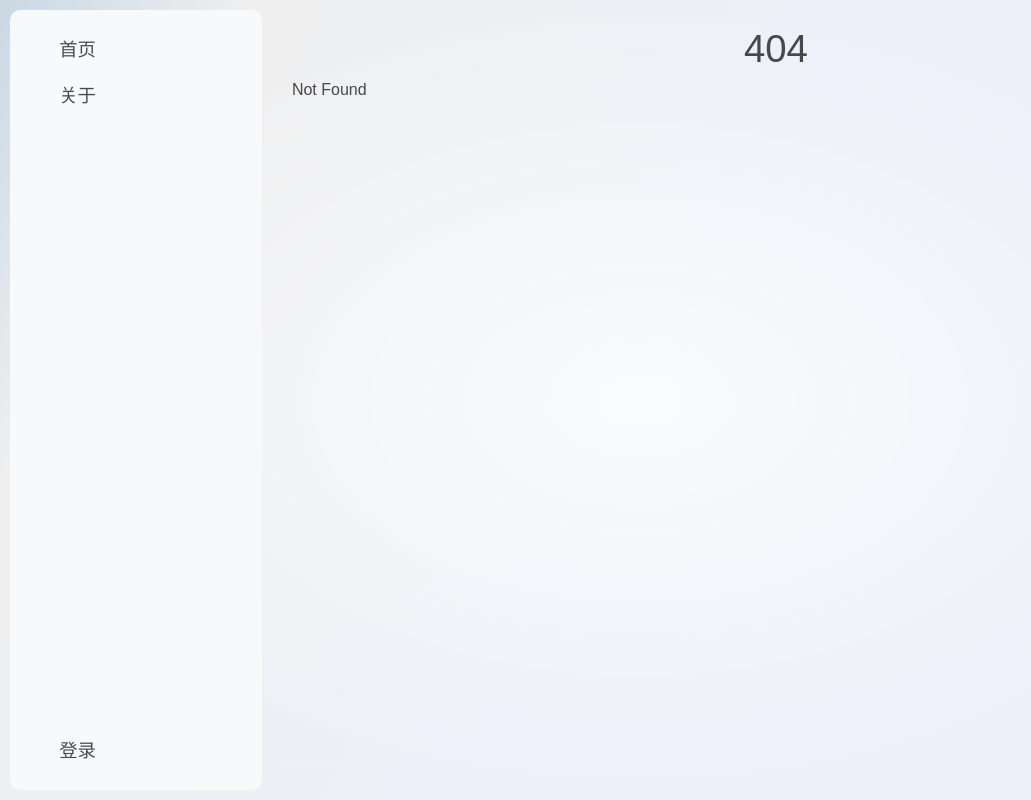
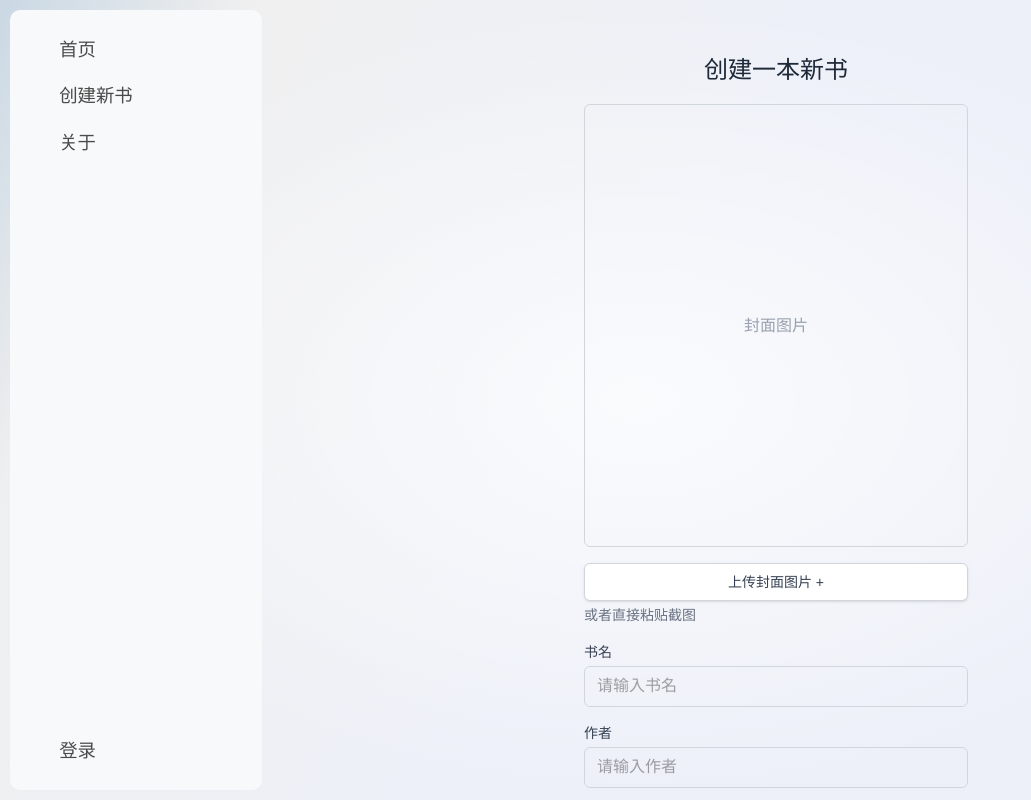
Before and after one commit to nostrbook/nostrbook, a SvelteKit app: page /createbook in a window 1280 px wide. Before the commit this address had no page. Shown: the whole page, without its empty margins (0-1031 px from the left). Built offline with nearby package versions, Linux system fonts and the light colour scheme.

Commit message:
增加了创建页面

```diff
--- a/src/lib/SideMenu.svelte
+++ b/src/lib/SideMenu.svelte
@@ -19,6 +19,7 @@
 
     const menuItems = [
         { text: '首页', link: '/' },
+        { text: '创建新书', link: '/createbook' },
         { text: '关于', link: '/about' },
 
     ];
@@ -259,7 +260,7 @@
         }
 
     input:focus {
-	    border: 1px solid #d4237a; /* 显示蓝色边框 */
+	    border: 1px solid #d4237a; /*  */
     }
 </style>
 
--- a/src/routes/about/+page.svelte
+++ b/src/routes/about/+page.svelte
@@ -1,6 +1,13 @@
 <script lang="ts">
-    // 关于页面逻辑
+
 </script>
 
-<h1>关于我们</h1>
-<p>这里是关于我们的信息。</p>
+    <div class="container mx-auto p-8 space-y-6">
+        <h1 class="text-3xl font-bold text-center text-gray-800">nostrbook 开启知识传承新篇</h1>
+        <p class="text-lg text-gray-700">
+            “博学而笃志，切问而近思。” 每一次指尖于键盘上的轻快跳跃，皆为知识薪火的郑重传递。我们如同古代贤能一般，在此汇聚各方智慧，慷慨分享所学所悟。
+        </p>
+        <p class="text-lg text-gray-700">
+            恰似古人在竹简、宣纸之上著书立说，将他们的思想火种播撒四方。我们亦在这数字世界中，让知识汇聚成滔滔江河，奔腾不息，冲破时间与空间的藩篱，去滋养一代又一代求知若渴者的心田。
+        </p>
+    </div>
--- /dev/null
+++ b/src/routes/createbook/+page.svelte
@@ -0,0 +1,129 @@
+<script>
+    import { onMount } from 'svelte';
+
+    let bookTitle = '';
+    let author = '';
+    let coverImage = null;
+
+    const handleFileChange = (event) => {
+        const file = event.target.files[0];
+        if (file) {
+            const reader = new FileReader();
+            reader.onload = (e) => {
+                coverImage = e.target.result;
+            };
+            reader.readAsDataURL(file);
+        }
+    };
+
+    const handlePaste = (event) => {
+        // 获取剪贴板数据
+        const clipboardData = event.clipboardData;
+
+        if (clipboardData) {
+            // 遍历剪贴板中的每一项
+            for (let i = 0; i < clipboardData.items.length; i++) {
+
+                const item = clipboardData.items[i];
+
+                // 检查是否是图片类型
+                if (item.type.indexOf('image') !== -1) {
+                    // 获取图片的 Blob 对象
+                    const blob = item.getAsFile();
+
+                    if (blob) {
+                        // 使用 FileReader 读取图片数据
+                        const reader = new FileReader();
+                        reader.onload = (e) => {
+                            // 将图片数据保存到变量中
+                            coverImage = e.target.result;
+
+
+                        };
+                        reader.readAsDataURL(blob);
+                        break; // 找到图片后退出循环
+                    }
+                }
+            }
+        }
+    };
+    const handleSubmit = () => {
+        // 这里可以添加提交表单的逻辑，例如发送数据到服务器
+        console.log('书名:', bookTitle);
+        console.log('作者:', author);
+
+    };
+
+    onMount(() => {
+        document.addEventListener('paste', handlePaste);
+        return () => {
+            document.removeEventListener('paste', handlePaste);
+        };
+    });
+</script>
+
+<style>
+    input:focus {
+	    border: 1px solid #d4237a; /*  */
+    }
+</style>
+
+<div class="p-8 max-w-md mx-auto">
+    <p class="text-2xl font-bold text-center text-gray-800 mb-4">创建一本新书</p>
+    {#if coverImage}
+        <div class="mb-4">
+            <img src={coverImage} alt="封面图片预览" class=" rounded-md" style="width: 100%; aspect-ratio: 260 / 300; border-radius: 0.375rem;" />
+        </div>
+    {:else}
+        <div class="mb-4 border border-gray-300 rounded-md  flex justify-center items-center text-gray-400" style="width: 100%; aspect-ratio: 260 / 300; border-radius: 0.375rem;">
+            封面图片
+        </div>
+    {/if}
+
+    <div class="mb-4">
+      <div class="mt-1">
+                <input
+                    type="file"
+                    id="coverImage"
+                    accept="image/*"
+                    on:change={handleFileChange}
+                    class="hidden"
+                />
+                <label for="coverImage" class="w-full flex justify-center py-2 px-4 border border-gray-300 rounded-md shadow-sm text-sm font-medium text-gray-700 bg-white hover:bg-gray-50 focus:outline-none focus:ring-2 focus:ring-offset-2 focus:ring-blue-500">
+                    上传封面图片 +
+                </label>
+        </div>
+            <p class="text-sm text-gray-500 mt-1">或者直接粘贴截图</p>
+
+    </div>
+
+    <form on:submit|preventDefault={handleSubmit}>
+        <div class="mb-4">
+            <label for="bookTitle" class="block text-sm font-medium text-gray-700">书名</label>
+            <input
+                type="text"
+                id="bookTitle"
+                bind:value={bookTitle}
+                class="mt-1 block w-full px-3 py-2 border border-gray-300 rounded-md focus:outline-none focus:ring-blue-500 focus:border-blue-500 sm:text-sm"
+                placeholder="请输入书名"
+            />
+        </div>
+        <div class="mb-4">
+            <label for="author" class="block text-sm font-medium text-gray-700">作者</label>
+            <input
+                type="text"
+                id="author"
+                bind:value={author}
+                class="mt-1 block w-full px-3 py-2 border border-gray-300 rounded-md focus:outline-none focus:ring-blue-500 focus:border-blue-500 sm:text-sm"
+                placeholder="请输入作者"
+            />
+        </div>
+
+        <button
+            type="submit"
+            class="w-full flex justify-center py-2 px-4 border border-transparent rounded-md shadow-sm text-sm font-medium text-white bg-indigo-600 hover:bg-indigo-700 focus:outline-none focus:ring-2 focus:ring-offset-2 focus:ring-indigo-500"
+        >
+            提交
+        </button>
+    </form>
+</div>
```
